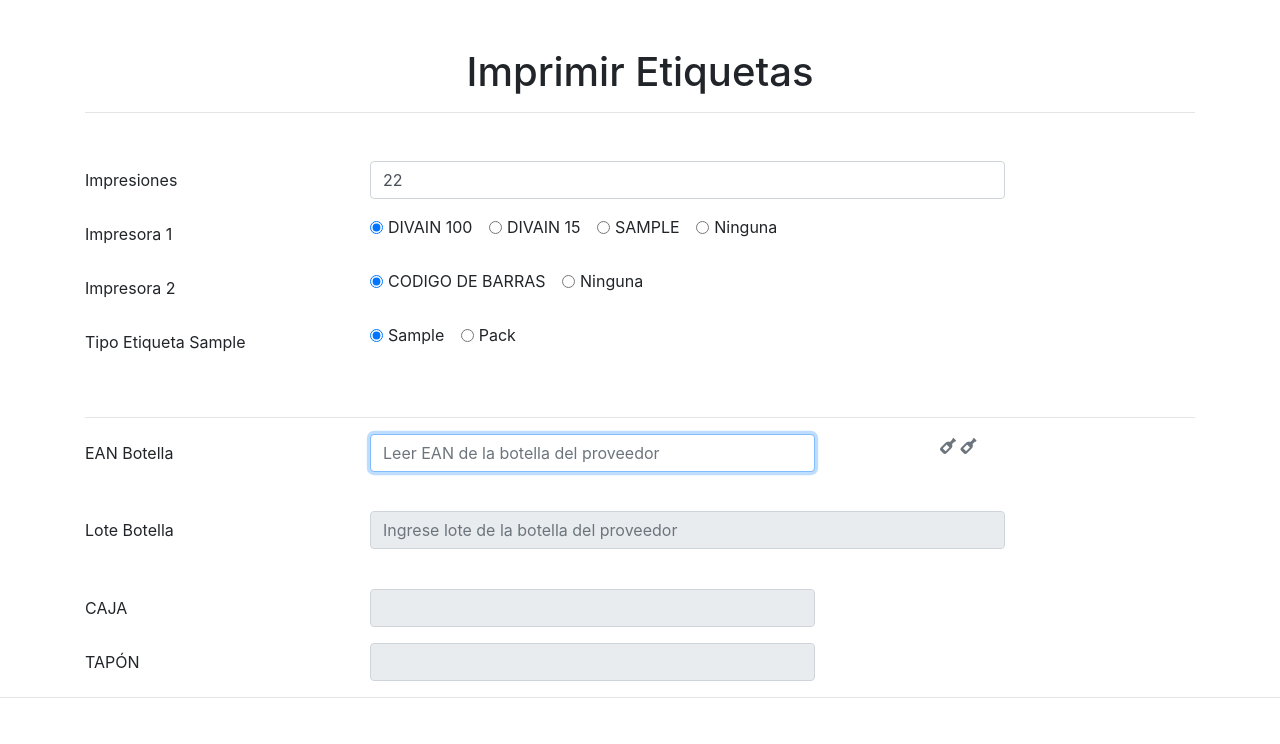
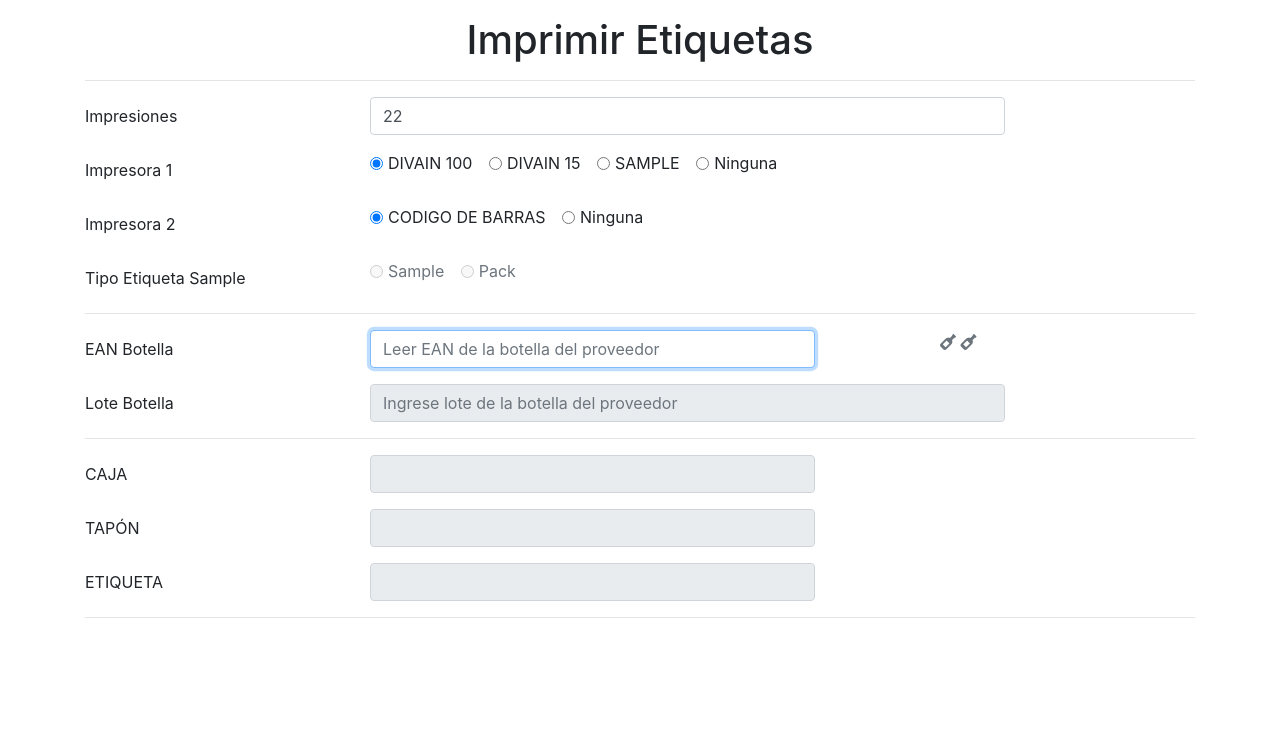
Before and after one commit to tomasrpita/divain-etiquetas, a Flask app: page / in a window 1280 px wide. Shown: the part 56-800 px from the top of the page. Run offline with Flask 2, Linux system fonts and the light colour scheme; some libraries are stand-ins or nearby versions.

Commit message:
Cambios para gestionar nuevos tipos de etiquetas

```diff
--- a/app/static/js/printing-labels.js
+++ b/app/static/js/printing-labels.js
@@ -1,37 +1,52 @@
 'use strict'
 
-const   iptEanBotella = document.getElementById('eanBotella'),
+const iptEanBotella = document.getElementById('eanBotella'),
 	smallEanBotella = document.getElementById('smallEanBotella'),
 	spinnerEanBotella = document.getElementById('spinnerEanBotella'),
 	divHiddenInputs = document.getElementById('hiddenInputs'),
 	iptLoteBotella = document.getElementById('loteBotella'),
 	formLabels = document.getElementById('myForm'),
-		checkD100 = document.getElementById('tscLabel1')
-
-        ;
+	checkD100 = document.getElementById('tscLabel1');
 
 const divBotellas = document.querySelector('#divBotellas')
+const divBottles = divBotellas.querySelectorAll('span')
+const showBottleImp = document.querySelector('.show-bottle')
+const hiddeBottleImp = document.querySelectorAll('.hidde-bottle')
+
+const iptCaja = document.getElementById('caja');
+const iptTapon = document.getElementById('tapon');
+const iptEtiqueta = document.getElementById('etiqueta');
+
+const chksImpresora1 = document.querySelectorAll('#impresora-1 input[type="radio"]');
+
+chksImpresora1.forEach(chk => {
+	chk.addEventListener('change', () => {
+		if (chk.checked && chk.value == 'sample') {
+			document.querySelector('#sample2').disabled = false;
+			document.querySelector('#sample3').disabled = false;
+		} else {
+			document.querySelector('#sample2').disabled = true;
+			document.querySelector('#sample3').disabled = true;
+		}
+	})
+})
 
 
-const divBottles = divBotellas.querySelectorAll('span')
 
-const showBottleImp = document.querySelector('.show-bottle')
-
-const hiddeBottleImp = document.querySelectorAll('.hidde-bottle')
 
 let divain100 = false
 let firstBottle = true
 let divainId100 = ''
 
 if (checkD100.checked) {
-	divBottles.forEach(bottle => {bottle.classList.remove('invisible') })
+	divBottles.forEach(bottle => { bottle.classList.remove('invisible') })
 	divain100 = true
 }
 
 hiddeBottleImp.forEach(bottle => {
-	bottle.addEventListener('change', function() {
-	if (this.checked){
-		divBottles.forEach(bottle => {bottle.classList.add('invisible') })
+	bottle.addEventListener('change', function () {
+		if (this.checked) {
+			divBottles.forEach(bottle => { bottle.classList.add('invisible') })
 			divain100 = false
 		}
 
@@ -40,21 +55,21 @@ hiddeBottleImp.forEach(bottle => {
 })
 
 
-showBottleImp.addEventListener('change', function() {
+showBottleImp.addEventListener('change', function () {
 	console.log("CHANGE")
 	if (this.checked) {
-		divBottles.forEach(bottle => {bottle.classList.remove('invisible') })
+		divBottles.forEach(bottle => { bottle.classList.remove('invisible') })
 		divain100 = true
 	}
 
 
 
-} )
+})
 
 
 
 
-iptEanBotella.addEventListener('keyup', ({key}) => {
+iptEanBotella.addEventListener('keyup', ({ key }) => {
 	if (key === "Enter") {
 		if (divain100 && firstBottle) {
 			console.log(1)
@@ -92,7 +107,7 @@ iptEanBotella.addEventListener('keyup', ({key}) => {
 
 
 
-iptLoteBotella.addEventListener('keyup', ({key}) => {
+iptLoteBotella.addEventListener('keyup', ({ key }) => {
 	if (key === "Enter") {
 		if (!!iptLoteBotella.value && iptLoteBotella.value.replace(/\s/g, '').length)
 			formLabels.submit()
@@ -122,22 +137,25 @@ const getlastBottle = () => {
 
 
 const getReference = () => {
+	console.log('getReference')
 	spinnerEanBotella.classList.remove('invisible');
 	const eanBotella = iptEanBotella.value;
 	getData(`/api/reference/${eanBotella}`)
-    .then((result) => {
-        // console.log(result);
+		.then(result => {
+			console.log('Qué pasa aqui?')
+			console.log(result);
 			if (!!result.data) {
 				//console.log("Data");
 				console.log(result.data);
 				postReferenceData(result.data)
+				selectLabel(result.data)
 				iptEanBotella.classList.remove("is-invalid");
 				iptEanBotella.classList.add("is-valid");
 
 				console.log("divian100", divain100)
 				if (!divain100)
 					iptEanBotella.readOnly = true;
-			else  {
+				else {
 					firstBottle = false
 					divainId100 = iptEanBotella.value
 					iptEanBotella.value = ''
@@ -149,9 +167,7 @@ const getReference = () => {
 						}
 
 					})
-
 				}
-
 
 				if (result.data.categoria == 'black')
 					iptEanBotella.value += '        =>              !!!!!BLACK!!!!!';
@@ -159,27 +175,25 @@ const getReference = () => {
 				if (!checkD100.checked)
 					formLabels.submit();
 
-
-
-
-
-
-
-
 			} else if (!!result.error) {
-            showErrorAlert(result.error);
+				throw new Error(result.error)
 			} else {
-            console.error("Error Desconocido");
+				throw new Error('Error desconocido')
 			}
 
 		}).catch((err) => {
-
+			console.error(err);
+			showErrorAlert('Error al obtener la referencia: ' + err);
 	}).finally(() => spinnerEanBotella.classList.add('invisible'))
 }
 
-const postReferenceData = ({ean_botes, ean_muestras, numero_divain, sexo, sku, categoria}) =>  {
+const postReferenceData = ({ ean_botes, ean_muestras, numero_divain, sexo, sku, categoria, tapon, caja, ingredientes }) => {
 	console.log("post");
-    const hiddenInputs = `
+
+	iptTapon.value = tapon || '';
+	iptCaja.value = caja || '';
+
+	let hiddenInputs = `
     <input type="text" name="ean_botes" value="${ean_botes}">
 	<input type="text" name="ean_muestras" value="${ean_muestras}">
     <input type="text" name="numero_divain" value="${numero_divain}">
@@ -187,6 +201,10 @@ const postReferenceData = ({ean_botes, ean_muestras, numero_divain, sexo, sku, c
     <input type="text" name="sku" value="${sku}">
 	<input type="text" name="categoria" value="${categoria}">
     `
+	hiddenInputs += ingredientes ?
+		`<input type="text" name="ingredientes" value="${ingredientes}">`
+		: '';
+
 	divHiddenInputs.innerHTML = hiddenInputs;
 
 }
@@ -203,3 +221,42 @@ const showErrorAlert = (errorMessasge) => {
     `
 	panelmessages.innerHTML += message;
 }
+
+const selectLabel = ({categoria, sexo}) => {
+	console.log('selectLabel');
+
+	if (categoria == 'divain' && getChkValue(chksImpresora1) == 'bottle') {
+
+		// ETIQUETA Standard Femme
+		if (sexo == 'F E M M E') {
+			iptEtiqueta.value = 'ESTANDAR - FEMME';
+		// ETIQUETA Standard Homme
+		} else if (sexo == 'H O M M E') {
+			iptEtiqueta.value = 'ESTANDAR - HOMME';
+
+		// ETIQUETA kids
+		} else if (sexo == 'K I D S') {
+			iptEtiqueta.value = 'KIDS';
+
+			// ETIQUETA SOLIDARIO_UNISEX
+		} else if (sexo == 'U N I S E X') {
+			iptEtiqueta.value = 'SOLIDARIO - UNISEX';
+
+		}
+
+		// Una etiqueta que puede ser BLACK_EDITION_HOMME, BLACK_EDITION_FEMME, BLACK_EDITION_UNISEX
+	} else if (categoria == 'black' && getChkValue(chksImpresora1) == 'bottle' ) {
+		iptEtiqueta.value = 'BLACK EDITION';
+
+	}
+
+
+}
+
+const getChkValue = (chks) => {
+	chks.forEach(chk => {
+		if (chk.checked)
+			return chk.value;
+	})
+	return null;
+}
--- a/app/templates/tpt_form_print_labels.html
+++ b/app/templates/tpt_form_print_labels.html
@@ -1,27 +1,28 @@
 {% extends "tpt_base.html" %}
 {% block body %}
-<h1 class="text-center mt-5">Imprimir Etiquetas</h1>
+<h1 class="text-center mt-3">Imprimir Etiquetas</h1>
 <hr>
-<form autocomplete="off" class="mt-5" onsubmit="return validateForm()" id="myForm" action="{{ url_for(form_action) }}"
+<form autocomplete="off" class="mt-3" onsubmit="return validateForm()" id="myForm" action="{{ url_for(form_action) }}"
   method=post>
+
+  <!-- AREA IMPRESIONES -->
+  <section>
     <div class="form-group row">
       <label class="col-3  col-form-label">Impresiones</label>
       <div class="col-7">
 
         <input id="copiesNumber" class="form-control" type="number" placeholder="" required name="CopiesNumber" min="1"
           step="1" value={{copies_number}}>
-
-
       </div>
     </div>
 
-  <div class="form-group row">
+    <div id="impresora-1" class="form-group row">
       <label class="col-3  col-form-label">Impresora 1</label>
 
       <div class="col-7">
         <div class="form-check form-check-inline">
-        <input class="form-check-input show-bottle" type="radio" name="tscLabel" id="tscLabel1" value="bottle" {% if not
-          formdata or formdata['tscLabel']=='bottle' %} checked {% endif %}>
+          <input class="form-check-input show-bottle" type="radio" name="tscLabel" id="tscLabel1" value="bottle" {% if
+            not formdata or formdata['tscLabel']=='bottle' %} checked {% endif %}>
           <label class="form-check-label" for="tscLabel1">
             DIVAIN 100
           </label>
@@ -42,7 +43,6 @@
             SAMPLE
           </label>
         </div>
-
 
         <div class="form-check form-check-inline">
           <input class="form-check-input hidde-bottle" type="radio" name="tscLabel" id="tscLabel3" value="ninguna" {% if
@@ -75,54 +75,47 @@
       </div>
     </div>
 
-  <div class="form-group row">
+
+    <div class="form-group row ">
       <label class="col-3  col-form-label">Tipo Etiqueta Sample</label>
       <div class="col-7">
-      {#
 
         <div class="form-check form-check-inline">
-        <input class="form-check-input" type="hidden" name="free_sample" id="sample1" value="free">
-        <label class="form-check-label" for="zdLabel1">
-          Free
-        </label>
-      </div>
-
-
-      #}
-
-
-      <div class="form-check form-check-inline">
-        <input class="form-check-input" type="radio" name="free_sample" id="sample2" value="standard" {% if not formdata
-          or formdata['free_sample']=='standard' %} checked {% endif %}>
+          <input class="form-check-input " type="radio" name="free_sample" id="sample2" value="standard"
+            {% if formdata and formdata['free_sample']=='standard' %} checked {% endif %}
+            disabled
+            >
           <label class="form-check-label" for="zdLabel2">
             Sample
           </label>
         </div>
 
         <div class="form-check form-check-inline">
-        <input class="form-check-input" type="radio" name="free_sample" id="sample3" value="pack" {% if formdata and
-          formdata['free_sample']=='pack' %} checked {% endif %}>
+          <input class="form-check-input" type="radio" name="free_sample" id="sample3" value="pack"
+          {% if formdata and formdata['free_sample']=='pack' %} checked {% endif %}
+          disabled
+          >
           <label class="form-check-label" for="zdLabel2">
             Pack
           </label>
         </div>
+
       </div>
     </div>
 
+  </section>
 
+  <hr>
 
-  <br>
-  <hr>
+  <!-- AREA PRODUCTOS -->
+  <section>
     <div class="form-group row">
       <label class="col-3  col-form-label">EAN Botella</label>
       <div class="col-5">
-
         <input id="eanBotella" class="form-control" type="text" placeholder="Leer EAN de la botella del proveedor"
           required autofocus name="eanBotella">
+      </div>
 
-      <small id="smallEanBotella" class="form-text text-danger invisible ">Código invalido por favor intente nuevamente
-      </small>
-    </div>
       <div id="spinnerEanBotella" class="col-1 invisible">
         <div class="spinner-border text-info" role="status">
           <span class="sr-only">Loading...</span>
@@ -137,36 +130,48 @@
     <div class="form-group row">
       <label class="col-3 col-form-label">Lote Botella</label>
       <div class="col-7">
-
         <input id="loteBotella" class="form-control" type="text" name="loteBotella"
           placeholder="Ingrese lote de la botella del proveedor" required readonly>
-      <br>
+
+      </div>
+    </div>
+  </section>
+
+  <hr>
+
+  <!-- AREA INDICACIONES CAJA/TAPÓN/ETIQUETA -->
+  <section>
+    <div class="form-group row">
+      <label class="col-3  col-form-label">CAJA</label>
+      <div class="col-5">
+        <input id="caja" class="form-control" type="text" {# required #} readonly>
       </div>
     </div>
 
-
-  <div class="form-group row">
-    <label class="col-3  col-form-label">CAJA</label>
-    <div class="col-5">
-      <input id="caja" name="caja" class="form-control" type="text" {# required #} readonly>
-    </div>
-  </div>
     <div class="form-group row">
       <label class="col-3  col-form-label">TAPÓN</label>
       <div class="col-5">
-      <input id="tapon" name="tapon" class="form-control" type="text" {# required #} readonly>
+        <input id="tapon" class="form-control" type="text" {# required #} readonly>
       </div>
     </div>
 
+    <div class="form-group row">
+      <label class="col-3  col-form-label">ETIQUETA</label>
+      <div class="col-5">
+        <input id="etiqueta" class="form-control" type="text" {# required #} readonly>
+      </div>
+    </div>
+  </section>
 
+  <hr>
+  <!-- INPUTS OCULTOS - DATOS ADICIONALES -->
+  <section>
+    <div class="" id="hiddenInputs"></div>
+  </section>
+  <small id="smallEanBotella" class="form-text text-danger invisible ">Código invalido por favor intente nuevamente
+  </small>
+</form>
 
-  </div>
-
-  <div class="d-none" id="hiddenInputs"></div>
-
-
-</form>
 <script src="{{ url_for('static', filename='js/printing-labels.js') }}"></script>
 
-<hr>
 {% endblock %}
--- a/app/web/routes.py
+++ b/app/web/routes.py
@@ -3,7 +3,7 @@
 from app.LIB.print_labels import PrinterLabels
 from flask import render_template, flash, request, redirect, url_for
 from flask import current_app
-from app.LIB.printers import printer_job
+# from app.LIB.printers import printer_job
 
 
 from app.LIB.utils import get_copies_number
@@ -20,6 +20,7 @@ def fake_printer_job(printer_name, printer_file):
 @bp.route("/home", methods=['GET', 'POST'])
 def home():
 
+
     formdata = None
 
     copies_number = get_copies_number()
@@ -28,8 +29,8 @@ def home():
         formdata = request.form.to_dict(flat=True)
         # if formdata['loteBotella']:
         # PrinterLabels(formdata, printer_job).print()
-        PrinterLabels(formdata, printer_job).print()
-        # PrinterLabels(formdata, fake_printer_job).print()
+        # PrinterLabels(formdata, printer_job).print()
+        PrinterLabels(formdata, fake_printer_job).print()
 
         copies_number = request.form.get('CopiesNumber')
 
```
Also changed, not shown: app/LIB/reference_controller.py (+5 -10 lines), requirements.txt (+38 -12 lines), 1 other file. Lines whose indentation alone changed are shown as unchanged.
